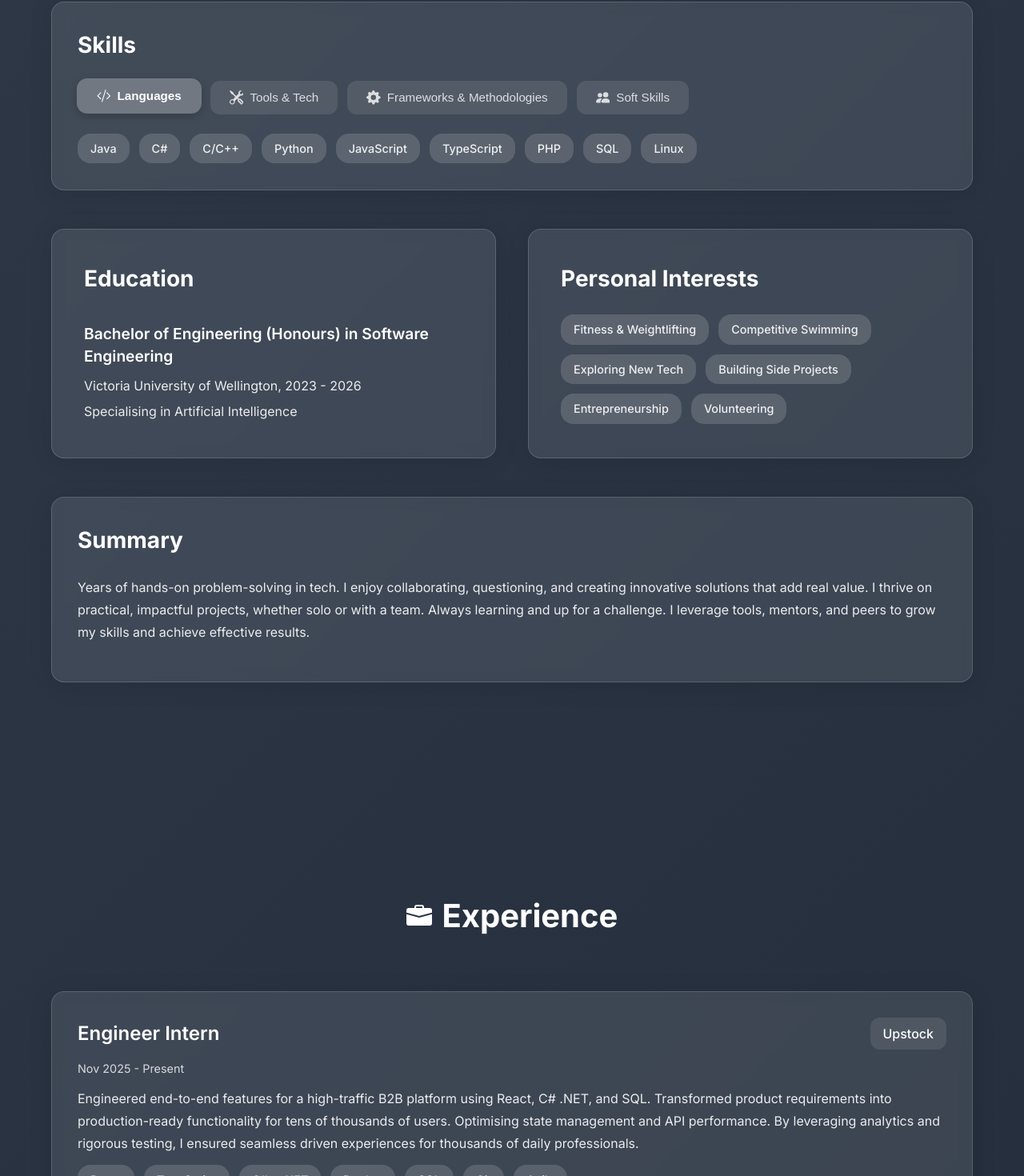
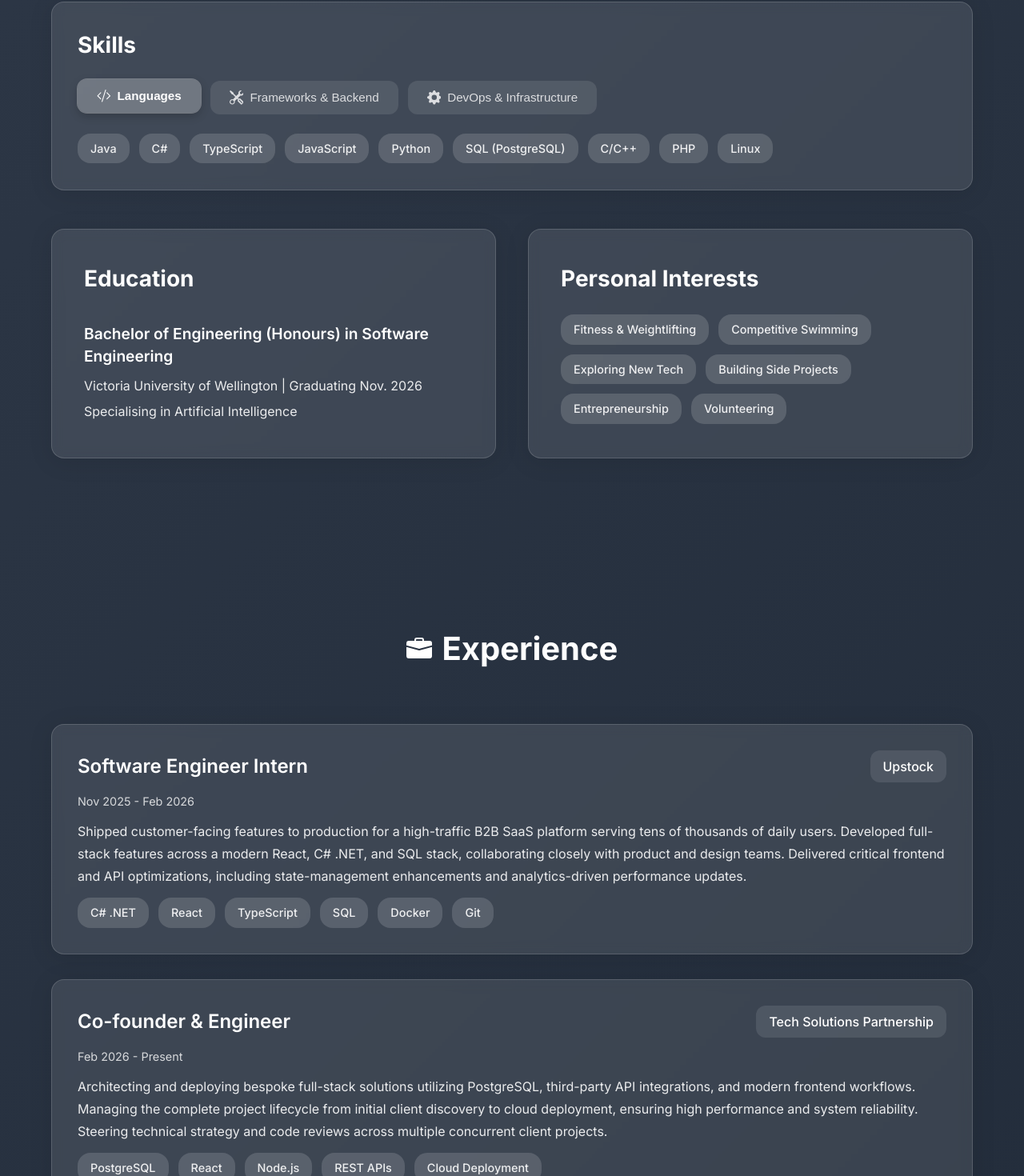
Before and after one commit to amaklakovv/portfolio, a React (Vite) app: page / in a window 1280 px wide. Shown: the part 1042-2512 px from the top of the page at 80% size. Built offline with nearby package versions, Linux system fonts and the light colour scheme.

Commit message:
refactored about section, updated skills/experience data, improved project descriptions

```diff
--- a/src/components/About.jsx
+++ b/src/components/About.jsx
@@ -29,7 +29,7 @@ function About() {
             <h3>Education</h3>
             <div className="education-entry">
               <h4>Bachelor of Engineering (Honours) in Software Engineering</h4>
-              <p>Victoria University of Wellington, 2023 - 2026</p>
+              <p>Victoria University of Wellington | Graduating Nov. 2026</p>
               <p>Specialising in Artificial Intelligence</p>
             </div>
           </GlassCard>
@@ -40,13 +40,6 @@ function About() {
             </ul>
           </GlassCard>
         </div>
-
-        <GlassCard hoverIntensity={3} className="summary-card">
-          <h3>Summary</h3>
-          <p>
-            Years of hands-on problem-solving in tech. I enjoy collaborating, questioning, and creating innovative solutions that add real value. I thrive on practical, impactful projects, whether solo or with a team. Always learning and up for a challenge. I leverage tools, mentors, and peers to grow my skills and achieve effective results.
-          </p>
-        </GlassCard>
       </div>
     </section>
   );
--- a/src/components/App.css
+++ b/src/components/App.css
@@ -7,7 +7,7 @@
   min-height: 80vh;
 }
 
-#home, #about, #projects, #contact {
+#home, #about, #experience, #projects, #contact {
   scroll-margin-top: 80px;
 }
 
--- a/src/components/App.jsx
+++ b/src/components/App.jsx
@@ -83,13 +83,11 @@ function App() {
     'a final year engineering student',
     'a software engineering major',
     'a problem solver',
-    'a team player',
-    'a fast learner',
-    'a creative thinker',
+    'a cross-functional team player',
+    'a fast adapting engineer',
+    'a product-minded thinker',
     'a scalable developer',
-    'a lifelong learner',
-    'an AI enthusiast',
-    'a tech explorer'
+    'a continuous builder'
   ];
 
   return (
--- a/src/components/Contact.jsx
+++ b/src/components/Contact.jsx
@@ -11,7 +11,7 @@ function Contact() {
         <GlassCard hoverIntensity={3}>
           <div className="contact-content">
             <p>
-              I'm always open to discussing new opportunities, projects, or ideas. Feel free to reach out to me!
+              I'm always open to discussing projects, new opportunities, or ideas.
             </p>
             <div className="contact-links-container">
               <a
--- a/src/components/FlippingText.jsx
+++ b/src/components/FlippingText.jsx
@@ -31,7 +31,6 @@ function FlippingText({ phrases, period = 3000 }) {
 
   return (
     <div className="flipping-text-container">
-      I'm
       <span className="flipping-text-wrapper">
         <span className={`flipping-text ${animationClass}`} onAnimationEnd={handleAnimationEnd}>
           {phrases[currentIndex]}
--- a/src/components/Projects.jsx
+++ b/src/components/Projects.jsx
@@ -27,10 +27,10 @@ function Projects() {
                       href={project.liveUrl}
                       target="_blank"
                       rel="noopener noreferrer"
-                      data-analytics-label={`${project.title} Live Demo`}
+                      data-analytics-label={`${project.title} Demo`}
                       data-analytics-category="link"
                     >
-                      Live Demo
+                      Demo
                     </a>
                   ) : (
                     <span className="project-link-disabled">Demo Coming Soon</span>
--- a/src/components/SkillsTabs.jsx
+++ b/src/components/SkillsTabs.jsx
@@ -1,29 +1,54 @@
 import React, { useState, useLayoutEffect, useRef } from 'react';
 import GlassCard from './GlassCard';
 import { useOnScreen } from '../hooks/useOnScreen';
-import { BsCodeSlash, BsTools, BsGearFill, BsPeopleFill } from 'react-icons/bs';
+import { BsCodeSlash, BsTools, BsGearFill } from 'react-icons/bs';
 import { trackButtonClick } from '../analytics';
 
 const skillsConfig = [
   {
-    name: "Languages",
+    name: 'Languages',
     icon: <BsCodeSlash className="skill-tab-icon" />,
-    skills: ["Java", "C#", "C/C++", "Python", "JavaScript", "TypeScript", "PHP", "SQL", "Linux"]
+    skills: [
+      'Java',
+      'C#',
+      'TypeScript',
+      'JavaScript',
+      'Python',
+      'SQL (PostgreSQL)',
+      'C/C++',
+      'PHP',
+      'Linux'
+    ]
   },
   {
-    name: "Tools & Tech",
+    name: 'Frameworks & Backend',
     icon: <BsTools className="skill-tab-icon" />,
-    skills: ["AWS (EC2, S3, Lambda)", "Git (Branching, PRs, CI/CD)", "Docker", "Unreal Engine 5", "MySQL", "APIs", "WebSockets"]
+    skills: [
+      '.NET',
+      'React',
+      'Node.js',
+      'Express',
+      'FastAPI',
+      'APIs',
+      'WebSockets',
+      'Machine Learning',
+      'AI',
+      'UX Design/Testing',
+      'Testing (JUnit, Integration, E2E)',
+      'Agile Development'
+    ]
   },
   {
-    name: "Frameworks & Methodologies",
+    name: 'DevOps & Infrastructure',
     icon: <BsGearFill className="skill-tab-icon" />,
-    skills: ["Agile Development", "Testing (JUnit, Integration, E2E)", ".NET", "Node.js/Express", "React", "Full-Stack Development", "UX Design/Testing", "Machine Learning", "AI"]
-  },
-  {
-    name: "Soft Skills",
-    icon: <BsPeopleFill className="skill-tab-icon" />,
-    skills: ["Leadership", "Teamwork", "Problem Solving", "Communication", "Project Management", "E2E Feature Development", "Collaborative Codebase Contributions", "Public Speaking"]
+    skills: [
+      'Docker',
+      'AWS (EC2, S3, Lambda)',
+      'Linux/Unix',
+      'Git (Branching, PRs, CI/CD)',
+      'Unreal Engine 5',
+      'MySQL'
+    ]
   }
 ];
 
--- a/src/data/projectsData.js
+++ b/src/data/projectsData.js
@@ -1,37 +1,30 @@
 export const projects = [
+  {
+    title: 'AI Code Performance Benchmarker',
+    description: 'Developed a structured benchmarking framework using isolated Docker containers to profile memory usage, execution time, and functional correctness of LLM-generated code across multiple languages.',
+    tags: ['Java', 'Ruby', 'TypeScript', 'Docker', 'Linux'],
+    liveUrl: null,
+    githubUrl: null
+  },
+  {
+    title: 'Real-time Multiplayer Application',
+    description: 'Engineered core client-server logic and real-time state synchronization for an interactive web application, leading a 6-person Agile team to meet tight production deadlines.',
+    tags: ['Node.js', 'React', 'Phaser.js', 'WebSockets'],
+    liveUrl: 'https://code-catchers.onrender.com',
+    githubUrl: null
+  },
+  {
+    title: 'Gmail AI Chrome Extension',
+    description: 'Built a full-stack Chrome extension using AI, OAuth2 authentication, and third-party APIs to securely process, summarise, and draft contextual replies for Gmail inboxes.',
+    tags: ['Python', 'APIs', 'JavaScript', 'OAuth2'],
+    liveUrl: 'https://www.youtube.com/watch?v=xR5xCEttZbI',
+    githubUrl: 'https://github.com/amaklakovv/email-extension'
+  },
   {
     title: 'Exam Scheduler',
     description: 'Created a web app to convert Excel exam timetables into a searchable, real-time scheduling tool, used by dozens of students to quickly locate their exams, replacing manual Excel searches with simple interfaces.',
     tags: ['Python', 'JavaScript', 'HTML/CSS', 'Problem Solving'],
-    liveUrl: 'https://am-examscheduler.netlify.app/',
+    liveUrl: 'https://am-examscheduler.pvmcore.com/',
     githubUrl: 'https://github.com/amaklakovv/ExamScheduler'
-  },
-  {
-    title: 'Code Catchers',
-    description: 'Overseeing Agile sprints and stand-ups, assisting in coordinating a six-person team across design, development, and testing. Developed scalable backend/frontend logic, Live Multiplayer, UI features, contributing to improved game retention metrics.',
-    tags: ['JavaScript', 'Project Management', 'Teamwork', 'Agile', 'Node.js', 'Phaser'],
-    liveUrl: 'https://code-catchers.onrender.com',
-    githubUrl: null
-  },
-  {
-    title: 'AI Chrome Extension',
-    description: 'Engineered a Chrome extension that automatically processes and summarises Gmail inbox content using AI. Uses a secure FastAPI backend with AI integration and implemented OAuth2 authentication for Gmail access.',
-    tags: ['APIs', 'Python', 'JavaScript', 'Chrome Extensions', 'Problem Solving'],
-    liveUrl: 'https://www.youtube.com/watch?v=xR5xCEttZbI',
-    githubUrl: 'https://github.com/amaklakovv/email-extension'
-  },
-  {
-    title: 'Code Collaborator App',
-    description: 'Built a real-time collaborative code editor with live typing, shared rooms, and typing indicators. Engineered frontend using React and Monaco Editor, backend in FastAPI handling WebSocket sync.',
-    tags: ['Python', 'WebSockets', 'React', 'JavaScript'],
-    liveUrl: null,
-    githubUrl: 'https://github.com/amaklakovv/CodeCollaborator'
-  },
-  {
-    title: 'Collaborative Java Application',
-    description: 'Led front-end development and implemented animation systems to enhance interactivity. Increased visual feedback responsiveness by 40%, improving usability scores from peer testing.',
-    tags: ['Java', 'Project Management', 'Git', 'UX'],
-    liveUrl: null,
-    githubUrl: null
   }
 ];
--- a/src/data/workExperienceData.js
+++ b/src/data/workExperienceData.js
@@ -1,10 +1,18 @@
 export const experienceData = [
-  {
-    title: "Engineer Intern",
+{
+    title: "Software Engineer Intern",
     company: "Upstock",
     companyUrl: "https://www.upstock.app/",
-    date: "Nov 2025 - Present",
-    description: "Engineered end-to-end features for a high-traffic B2B platform using React, C# .NET, and SQL. Transformed product requirements into production-ready functionality for tens of thousands of users. Optimising state management and API performance. By leveraging analytics and rigorous testing, I ensured seamless driven experiences for thousands of daily professionals.",
-    tags: ["React", "TypeScript", "C# + .NET", "Docker", "SQL", "Git", "Agile"]
-}
+    date: "Nov 2025 - Feb 2026",
+    description: "Shipped customer-facing features to production for a high-traffic B2B SaaS platform serving tens of thousands of daily users. Developed full-stack features across a modern React, C# .NET, and SQL stack, collaborating closely with product and design teams. Delivered critical frontend and API optimizations, including state-management enhancements and analytics-driven performance updates.",
+    tags: ["C# .NET", "React", "TypeScript", "SQL", "Docker", "Git"]
+  },
+    {
+    title: "Co-founder & Engineer",
+    company: "Tech Solutions Partnership",
+    companyUrl: "#",
+    date: "Feb 2026 - Present",
+    description: "Architecting and deploying bespoke full-stack solutions utilizing PostgreSQL, third-party API integrations, and modern frontend workflows. Managing the complete project lifecycle from initial client discovery to cloud deployment, ensuring high performance and system reliability. Steering technical strategy and code reviews across multiple concurrent client projects.",
+    tags: ["PostgreSQL", "React", "Node.js", "REST APIs", "Cloud Deployment"]
+  }
 ];
```
